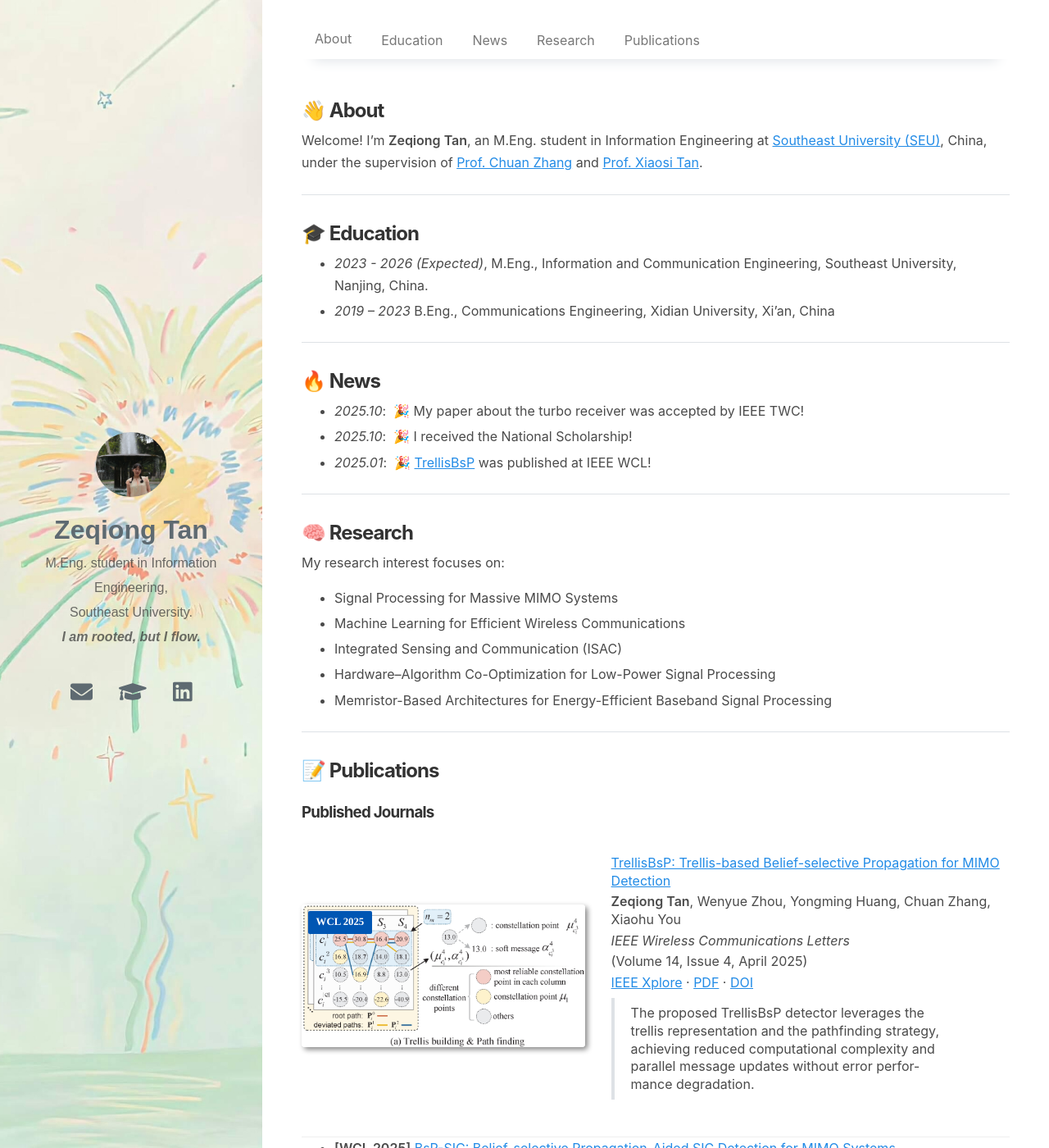
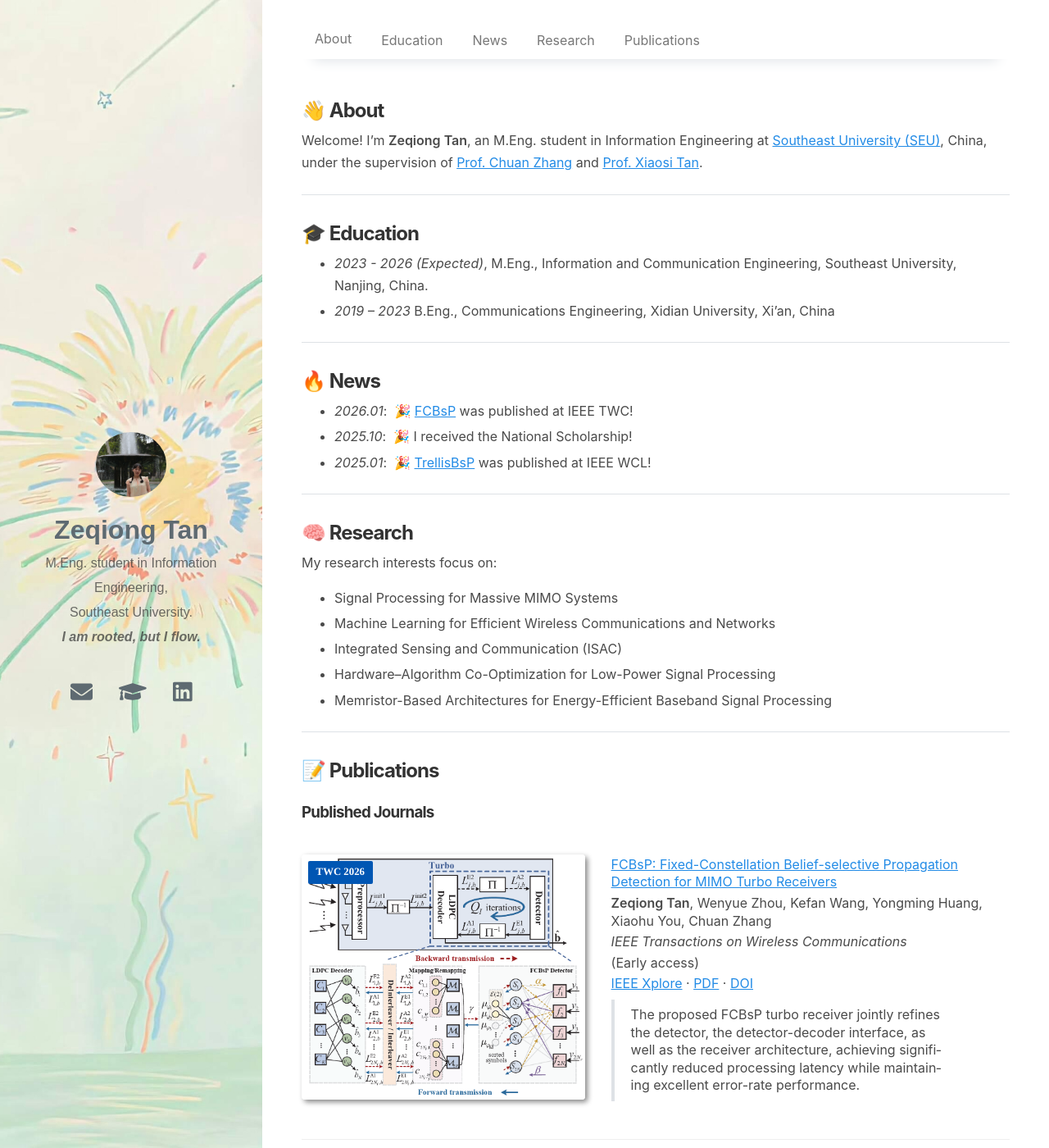
Before and after one commit to zqtann/zqtann.github.io, a Jekyll site: the page built from index.md, in a window 1280 px wide and 1400 px high. Shown: the whole window at 82% size. Built offline with Jekyll 4.4.1, drawn with Linux system fonts in a browser that asks for light colours; nearby versions of some CDN libraries.

Commit message:
Update index.md

```diff
--- a/index.md
+++ b/index.md
@@ -31,7 +31,7 @@ Welcome! I’m **Zeqiong Tan**, an M.Eng. student in Information Engineering at
 
 ## 🔥 News {#news}
 
-- *2025.10*: &nbsp;🎉 My paper about the turbo receiver was accepted by IEEE TWC!
+- *2026.01*: &nbsp;🎉 [FCBsP](https://ieeexplore.ieee.org/abstract/document/10472894) was published at IEEE TWC!
 - *2025.10*: &nbsp;🎉 I received the National Scholarship!
 - *2025.01*: &nbsp;🎉 [TrellisBsP](https://ieeexplore.ieee.org/abstract/document/10839355) was published at IEEE WCL!
 
@@ -39,9 +39,9 @@ Welcome! I’m **Zeqiong Tan**, an M.Eng. student in Information Engineering at
 
 ## 🧠 Research {#research}
 
-My research interest focuses on:
+My research interests focus on:
 - Signal Processing for Massive MIMO Systems
-- Machine Learning for Efficient Wireless Communications
+- Machine Learning for Efficient Wireless Communications and Networks
 - Integrated Sensing and Communication (ISAC)
 - Hardware–Algorithm Co-Optimization for Low-Power Signal Processing
 - Memristor-Based Architectures for Energy-Efficient Baseband Signal Processing
@@ -53,6 +53,35 @@ My research interest focuses on:
 ## 📝 Publications {#publications}
 
 ### Published Journals
+<div class='paper-box'>
+  <div class='paper-box-image'>
+    <div>
+      <div class="badge">TWC 2026</div>
+      <img src='images/Tan_26TWC_Fig.png' alt="TWC 2026 Summary" width="100%">
+    </div>
+  </div>
+
+  <div class='paper-box-text pub-item' markdown="1">
+
+[FCBsP: Fixed-Constellation Belief-selective Propagation Detection for MIMO Turbo Receivers](https://ieeexplore.ieee.org/abstract/document/10839355)
+
+**Zeqiong Tan**, Wenyue Zhou, Kefan Wang, Yongming Huang, Xiaohu You, Chuan Zhang
+
+*IEEE Transactions on Wireless Communications*
+
+(Early access)
+
+[IEEE Xplore](https://ieeexplore.ieee.org/abstract/document/1083935) ·
+[PDF](/papers/TWC_FCBsP.pdf) ·
+[DOI](https://doi.org/10.1109/TCSI.2024.3373434)
+
+> The proposed FCBsP turbo receiver jointly refines the detector, the detector-decoder interface, as well as the receiver architecture, achieving significantly reduced processing latency while maintaining excellent error-rate performance.
+
+  </div>
+</div>
+
+
+
 <div class='paper-box'>
   <div class='paper-box-image'>
     <div>
```
